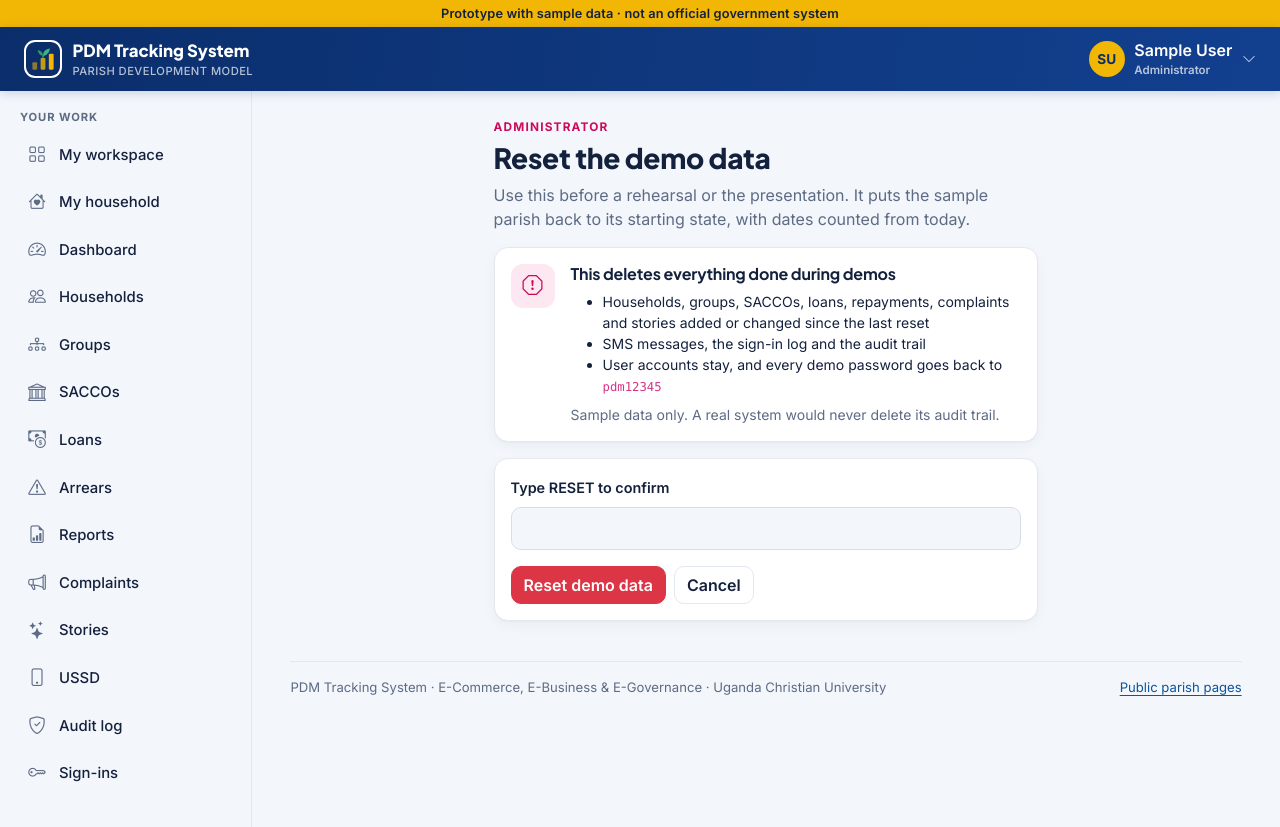
After one commit to balirwaalvin/pdm-tracking-system, a Django app: page /accounts/reset-demo/ in a window 1280 px wide. The commit adds this page. Run offline with Django 5.2, Linux system fonts and the light colour scheme; the visitor is signed in with stand-in values (Sample User, id 1).

Commit message:
Add an admin-only Reset demo data page
Co-Authored-By: Claude Opus 5.5 <noreply@anthropic.com>
Claude-Session: https://claude.ai/code/session_018J6WgZM9j3qcdPcUXTwiVD

```diff
--- /dev/null
+++ b/accounts/templates/accounts/reset_demo.html
@@ -0,0 +1,26 @@
+{% extends "base.html" %}
+{% block title %}Reset demo data · PDM Tracking System{% endblock %}
+{% block content %}
+<div class="row justify-content-center"><div class="col-lg-7">
+  <p class="page-eyebrow mb-1">Administrator</p>
+  <h1 class="h3 mb-2">Reset the demo data</h1>
+  <p class="text-muted">Use this before a rehearsal or the presentation. It puts the sample parish back to its starting state, with dates counted from today.</p>
+  <div class="card shadow-sm mb-3"><div class="card-body d-flex gap-3">
+    <div class="icon-tile crimson"><i class="bi bi-exclamation-octagon"></i></div>
+    <div>
+      <h2 class="h6 mb-2">This deletes everything done during demos</h2>
+      <ul class="small mb-0">
+        <li>Households, groups, SACCOs, loans, repayments, complaints and stories added or changed since the last reset</li>
+        <li>SMS messages, the sign-in log and the audit trail</li>
+        <li>User accounts stay, and every demo password goes back to <code>pdm12345</code></li>
+      </ul>
+      <p class="small text-muted mt-2 mb-0">Sample data only. A real system would never delete its audit trail.</p>
+    </div>
+  </div></div>
+  <form method="post" class="card shadow-sm" novalidate>{% csrf_token %}<div class="card-body">
+    <label class="form-label" for="confirm">Type RESET to confirm</label>
+    <input class="form-control mb-3" id="confirm" name="confirm" autocomplete="off" required>
+    <div class="d-flex gap-2"><button class="btn btn-danger">Reset demo data</button><a class="btn btn-outline-secondary" href="{% url 'home' %}">Cancel</a></div>
+  </div></form>
+</div></div>
+{% endblock %}
--- a/accounts/urls.py
+++ b/accounts/urls.py
@@ -18,4 +18,5 @@ urlpatterns = [
     ),
     path("password/done/", auth_views.PasswordChangeDoneView.as_view(), name="password_change_done"),
     path("sign-ins/", views.SignInLogView.as_view(), name="sign_in_log"),
+    path("reset-demo/", views.ResetDemoView.as_view(), name="reset_demo"),
 ]
--- a/accounts/views.py
+++ b/accounts/views.py
@@ -1,8 +1,13 @@
-"""Account pages: the auditor's sign-in log."""
+"""Account pages: the auditor's sign-in log, and the administrator's demo reset."""
 
-from django.views.generic import ListView
+from django.contrib import messages
+from django.contrib.auth.mixins import LoginRequiredMixin
+from django.core.exceptions import PermissionDenied
+from django.shortcuts import redirect
+from django.views.generic import ListView, TemplateView
 
 from . import access
+from .demo import reset_demo_data
 from .mixins import RoleRequiredMixin
 from .models import SignInEvent
 
@@ -22,3 +27,25 @@ class SignInLogView(RoleRequiredMixin, ListView):
         if self.request.GET.get("username"):
             events = events.filter(username=self.request.GET["username"])
         return events
+
+
+class ResetDemoView(LoginRequiredMixin, TemplateView):
+    """The administrator resets the sample data from the browser (Render's free tier has no shell).
+
+    Superusers only; a POST with the word RESET typed in, so it cannot happen by accident.
+    """
+
+    template_name = "accounts/reset_demo.html"
+
+    def dispatch(self, request, *args, **kwargs):
+        if request.user.is_authenticated and not request.user.is_superuser:
+            raise PermissionDenied("Only the system administrator can reset the demo data.")
+        return super().dispatch(request, *args, **kwargs)
+
+    def post(self, request, *args, **kwargs):
+        if request.POST.get("confirm", "").strip() != "RESET":
+            messages.error(request, "Type RESET in capitals to confirm.")
+            return redirect("reset_demo")
+        removed = reset_demo_data()
+        messages.success(request, f"Demo data reset: {removed} records removed and the sample data rebuilt.")
+        return redirect("home")
--- a/templates/base.html
+++ b/templates/base.html
@@ -39,6 +39,7 @@
               <li><span class="dropdown-item-text small text-muted">{{ user.role|default:"Administrator" }}{% if user.admin_unit %} · {{ user.admin_unit.name }}{% endif %}</span></li>
               <li><a class="dropdown-item" href="{% url 'home' %}"><i class="bi bi-grid me-2"></i>My workspace</a></li>
               <li><a class="dropdown-item" href="{% url 'password_change' %}"><i class="bi bi-key me-2"></i>Change password</a></li>
+              {% if user.is_superuser %}<li><a class="dropdown-item" href="{% url 'reset_demo' %}"><i class="bi bi-arrow-counterclockwise me-2"></i>Reset demo data</a></li>{% endif %}
               <li><hr class="dropdown-divider"></li>
               <li>
                 <form method="post" action="{% url 'logout' %}">{% csrf_token %}
```
